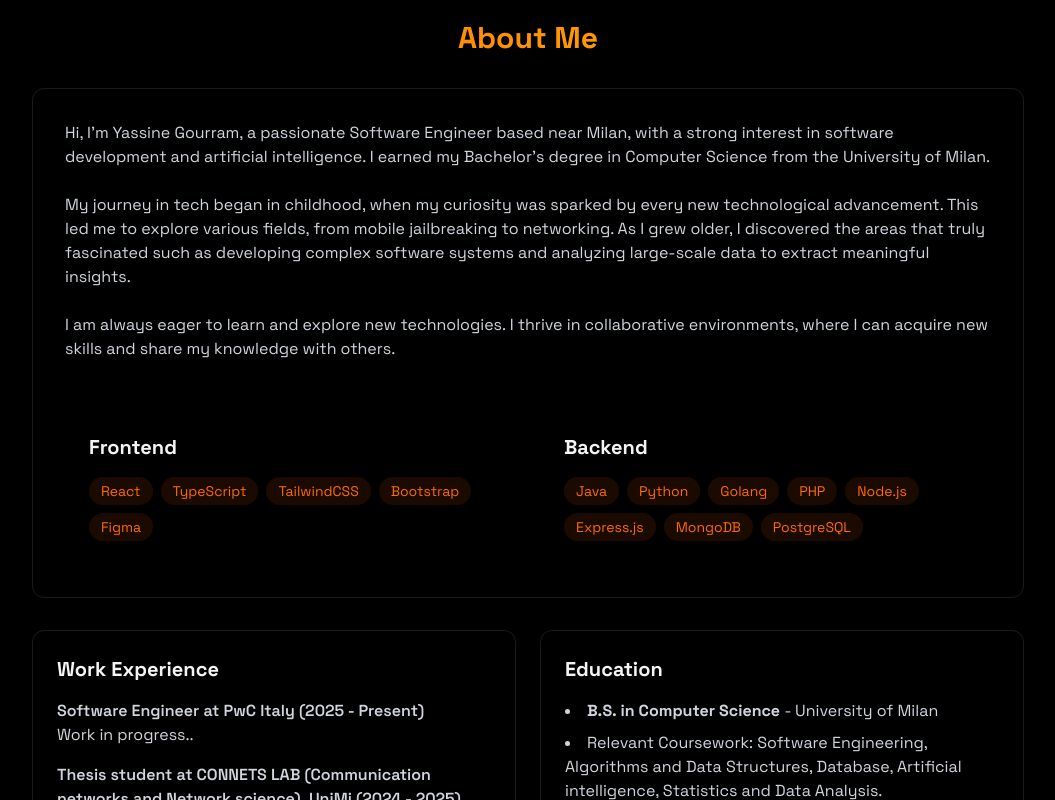
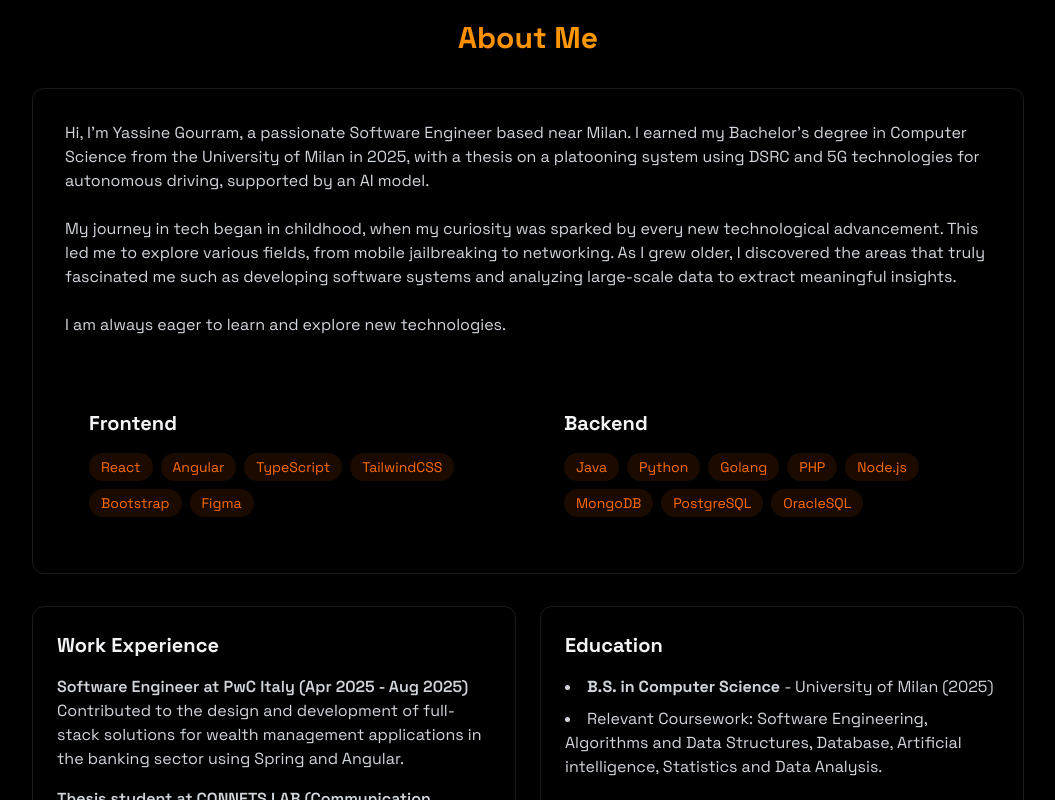
Before and after one commit to yasemitee/Portfolio, a React (Vite) app: page / in a window 1280 px wide. Shown: the part 860-1660 px from the top of the page, without its empty margins (112-1167 px from the left). Built offline with nearby package versions, Linux system fonts and the light colour scheme.

Commit message:
updated informations

```diff
--- a/src/components/sections/About.jsx
+++ b/src/components/sections/About.jsx
@@ -3,13 +3,14 @@ import { RevealOnScroll } from "../RevealOnScroll";
 export const About = () => {
   const frontendSkills = [
     "React",
+    "Angular",
     "TypeScript",
     "TailwindCSS",
     "Bootstrap",
     "Figma",
   ];
 
-  const backendSkills = ["Java", "Python", "Golang", "PHP", "Node.js", "Express.js", "MongoDB", "PostgreSQL"];
+  const backendSkills = ["Java", "Python", "Golang", "PHP", "Node.js", "MongoDB", "PostgreSQL", "OracleSQL"];
 
   return (
     <section
@@ -25,13 +26,13 @@ export const About = () => {
 
           <div className="rounded-xl p-8 border-white/10 border hover:-translate-y-1 transition-all">
             <p className="text-gray-300 mb-6">
-            Hi, I’m Yassine Gourram, a passionate Software Engineer based near Milan, with a strong interest in software development and artificial intelligence. I earned my Bachelor’s degree in Computer Science from the University of Milan.
+            Hi, I’m Yassine Gourram, a passionate Software Engineer based near Milan. I earned my Bachelor’s degree in Computer Science from the University of Milan in 2025, with a thesis on a platooning system using DSRC and 5G technologies for autonomous driving, supported by an AI model.
               <br />
               <br />
-              My journey in tech began in childhood, when my curiosity was sparked by every new technological advancement. This led me to explore various fields, from mobile jailbreaking to networking. As I grew older, I discovered the areas that truly fascinated such as developing complex software systems and analyzing large-scale data to extract meaningful insights.
+              My journey in tech began in childhood, when my curiosity was sparked by every new technological advancement. This led me to explore various fields, from mobile jailbreaking to networking. As I grew older, I discovered the areas that truly fascinated me such as developing software systems and analyzing large-scale data to extract meaningful insights.
               <br />
               <br />
-              I am always eager to learn and explore new technologies. I thrive in collaborative environments, where I can acquire new skills and share my knowledge with others.
+              I am always eager to learn and explore new technologies.
               <br />
               <br />
             </p>
@@ -77,17 +78,17 @@ export const About = () => {
                 <div>
                   <h4 className="font-semibold">
                     {" "}
-                    Software Engineer at PwC Italy (2025 - Present){" "}
+                    Software Engineer at PwC Italy (Apr 2025 -  Aug 2025){" "}
                   </h4>
                   <p>
-                    Work in progress..
+                    Contributed to the design and development of full-stack solutions for wealth management applications in the banking sector using Spring and Angular.
                   </p>
                 </div>
 
                 <div>
                   <h4 className="font-semibold">
                     {" "}
-                    Thesis student at CONNETS LAB (Communication networks and Network science), UniMi (2024 - 2025){" "}
+                    Thesis student at CONNETS LAB (Communication networks and Network science), UniMi (Oct 2024 - Feb 2025){" "}
                   </h4>
                   <p>
                   Simulation and analysis of a platooning system for autonomous driving, evaluating the reliability of V2V
@@ -100,7 +101,7 @@ export const About = () => {
               <h3 className="text-xl font-bold mb-4"> Education </h3>
               <ul className="list-disc list-inside text-gray-300 space-y-2">
                 <li>
-                  <strong> B.S. in Computer Science </strong> - University of Milan
+                  <strong> B.S. in Computer Science </strong> - University of Milan (2025)
                 </li>
                 <li>
                   Relevant Coursework: Software Engineering, Algorithms and Data Structures, Database, Artificial intelligence, Statistics and Data Analysis.
```
Also changed, not shown: src/assets/images/pfp.jpeg, 1 other file (tests, documents, lock files or other folders).
